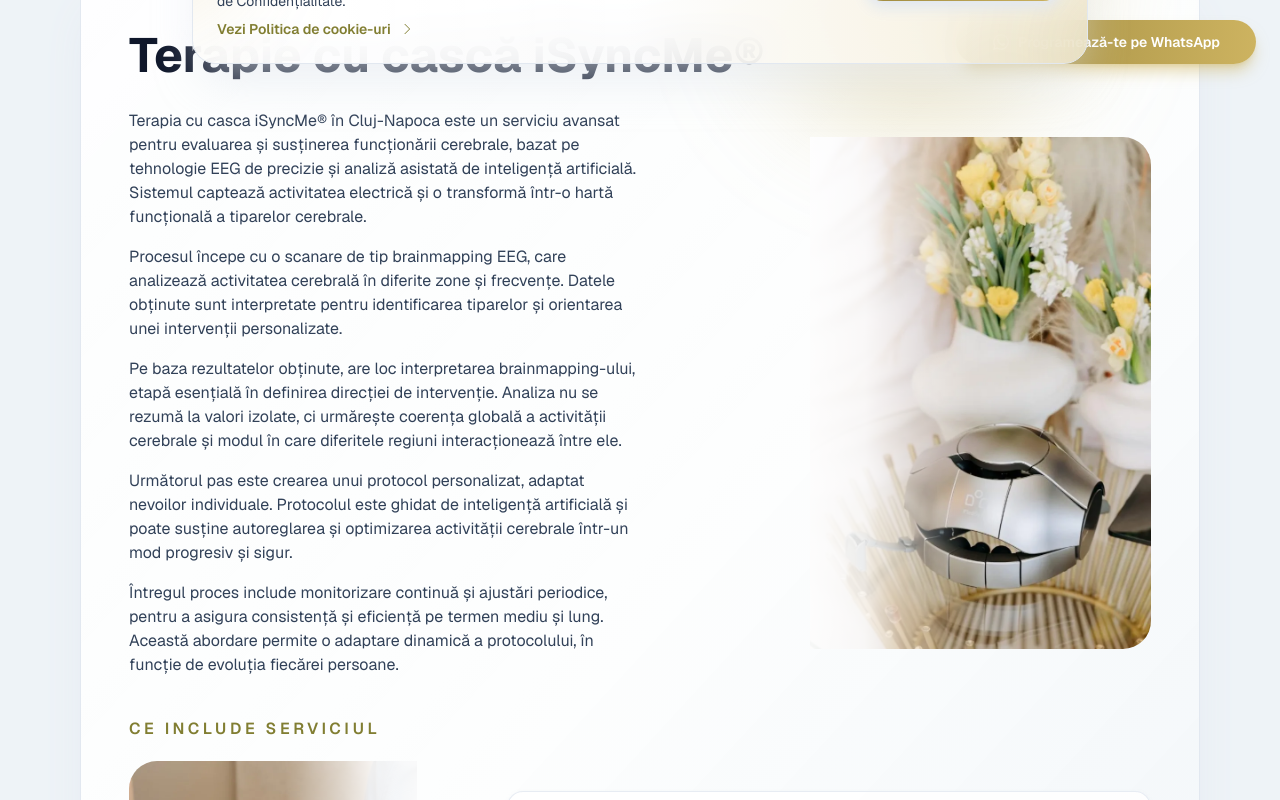
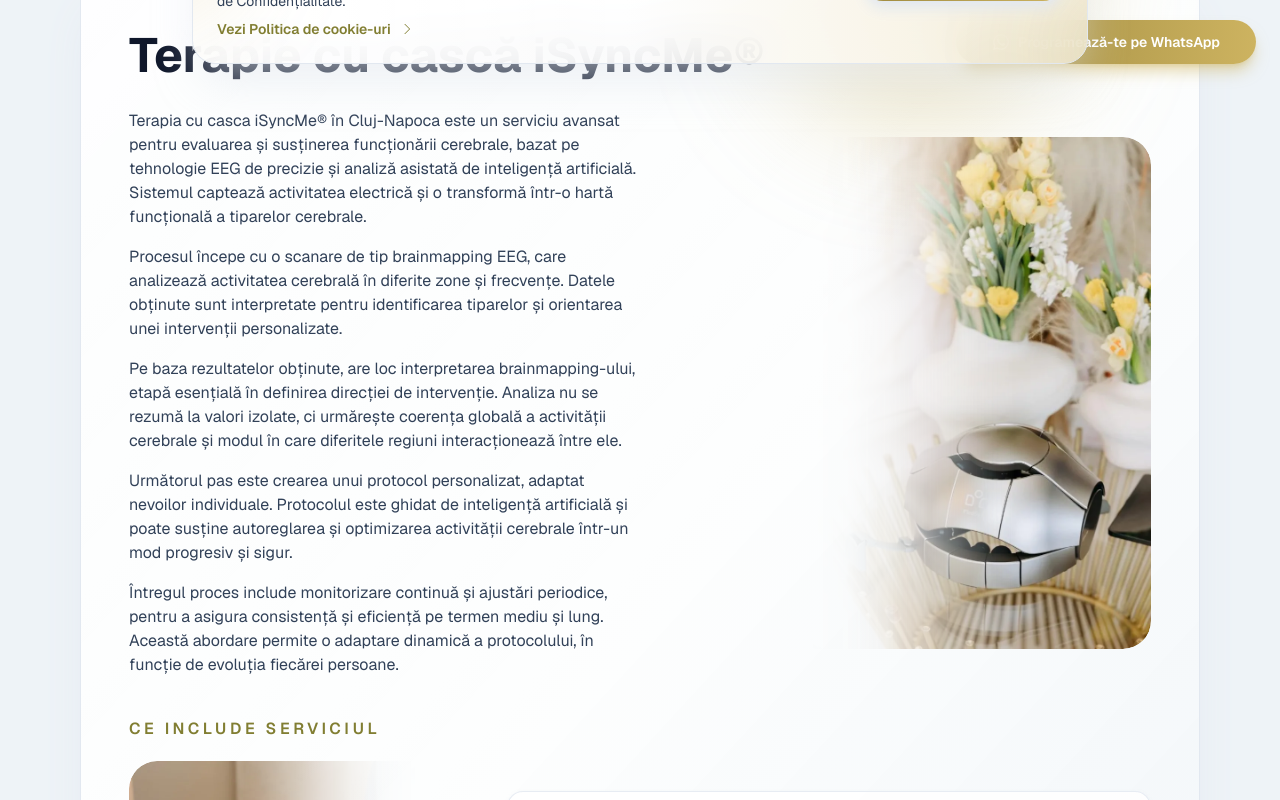
Before and after one commit to LaAngeli/synaptica, a Next.js app: page /services in a window 1280 px wide. Shown: the part 720-1520 px from the top of the page. Built offline with nearby package versions, Linux system fonts and the light colour scheme.

Commit message:
blend service image edges into card background

```diff
--- a/app/components/ServiceSectionMedia.jsx
+++ b/app/components/ServiceSectionMedia.jsx
@@ -1,10 +1,10 @@
 import { getServiceImageSrc } from "../../lib/service-images";
 
 const RIGHT_MASK =
-  "linear-gradient(to_right,transparent_0%,rgba(0,0,0,0.08)_8%,rgba(0,0,0,0.28)_18%,rgba(0,0,0,0.55)_30%,rgba(0,0,0,0.82)_42%,black_52%,black_100%)";
+  "linear-gradient(to right, transparent 0%, rgba(0,0,0,0.03) 12%, rgba(0,0,0,0.14) 23%, rgba(0,0,0,0.34) 33%, rgba(0,0,0,0.6) 43%, rgba(0,0,0,0.84) 52%, black 60%, black 100%)";
 
 const LEFT_MASK =
-  "linear-gradient(to_right,black_0%,black_48%,rgba(0,0,0,0.82)_58%,rgba(0,0,0,0.55)_70%,rgba(0,0,0,0.28)_82%,rgba(0,0,0,0.08)_92%,transparent_100%)";
+  "linear-gradient(to right, black 0%, black 40%, rgba(0,0,0,0.84) 48%, rgba(0,0,0,0.6) 57%, rgba(0,0,0,0.34) 67%, rgba(0,0,0,0.14) 77%, rgba(0,0,0,0.03) 88%, transparent 100%)";
 
 /**
  * Responsive service imagery — clean on mobile, blended into section bg on desktop.
@@ -48,15 +48,10 @@
   }
 
   const mask = position === "right" ? RIGHT_MASK : LEFT_MASK;
-  const objectPosition = position === "right" ? "object-right" : "object-left";
   const roundedClass =
     position === "right"
       ? "rounded-tr-[1.75rem] rounded-br-[1.75rem]"
       : "rounded-tl-[1.75rem] rounded-bl-[1.75rem]";
-  const overlayClass =
-    position === "right"
-      ? "absolute inset-y-0 left-0 w-[46%] bg-gradient-to-r from-white/95 from-0% via-white/85 via-35% to-transparent to-100%"
-      : "absolute inset-y-0 right-0 w-[46%] bg-gradient-to-l from-white/95 from-0% via-white/85 via-35% to-transparent to-100%";
 
   return (
     <div
@@ -77,10 +72,9 @@
             height={Math.round((1024 / width) * height)}
             loading="lazy"
             decoding="async"
-            className={`h-auto w-full object-contain ${maxHeightClass} ${objectPosition}`}
+            className={`h-auto w-full object-cover ${maxHeightClass}`}
           />
         </picture>
-        <div className={`pointer-events-none ${overlayClass}`} aria-hidden />
       </div>
     </div>
   );
```
